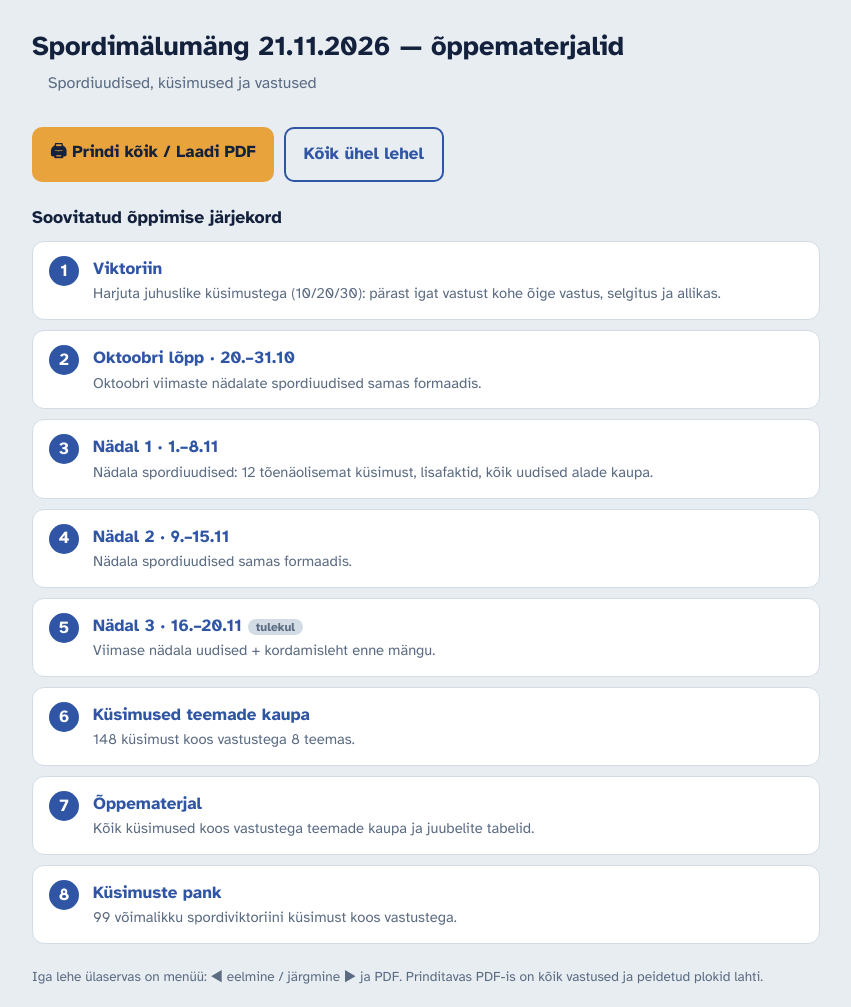
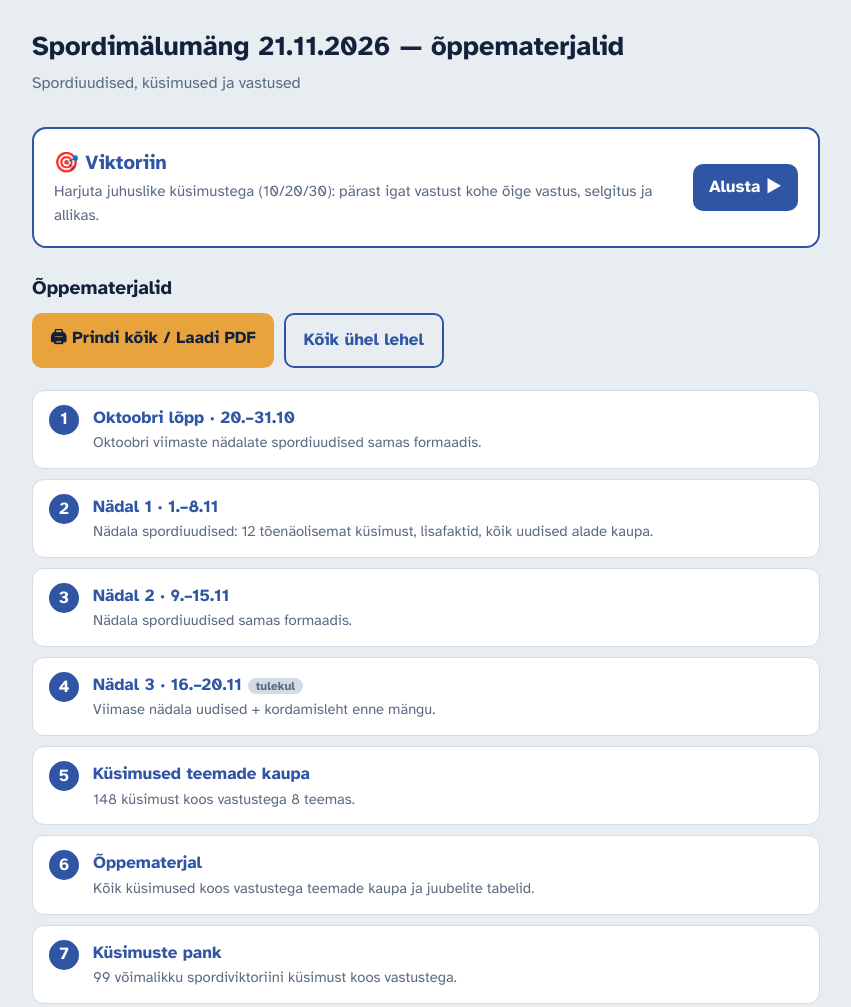
Before and after one commit to r1ek/malumang-2026, a plain HTML site: page index.html in a window 1280 px wide. Shown: the top 1007 px of the page, without its empty margins (214-1065 px from the left). Drawn offline with Linux system fonts and the light colour scheme.

Commit message:
Avaleht: viktoriin eraldi kastis; sõnajärg viktoriinis

```diff
--- a/index.html
+++ b/index.html
@@ -3,7 +3,7 @@
 <meta name="robots" content="noindex,nofollow"><link rel="icon" href="data:,"><link rel="preconnect" href="https://fonts.googleapis.com"><link rel="preconnect" href="https://fonts.gstatic.com" crossorigin><link href="https://fonts.googleapis.com/css2?family=Atkinson+Hyperlegible:ital,wght@0,400;0,700;1,400&display=swap" rel="stylesheet"><title>Spordimälumäng 21.11.2026 — õppematerjalid</title>
 <style>:root{color-scheme:light;--bg:#E7EDF1;--fg:#14213D;--mut:#5B6B82;--acc:#2F55A4;--line:#d3dce5;--card:#fff;--hi:#e8a33d;--ink:#14213D}
 *{box-sizing:border-box} body{margin:0;font:17px/1.55 "Atkinson Hyperlegible",system-ui,-apple-system,"Segoe UI",sans-serif;background:var(--bg);color:var(--fg)}
-header{padding:30px 16px 6px} header div{padding:0 16px} header div,main{max-width:820px;margin:auto}
+header{padding:30px 16px 6px} header>div{padding:0 16px} header>div,main{max-width:820px;margin:auto}
 h1{margin:0 0 8px;font-size:1.7rem;line-height:1.2} .info{color:var(--mut);font-size:1rem}
 main{padding:20px 16px 60px} .btns{display:flex;gap:10px;flex-wrap:wrap;margin:6px 0 22px}
 .btn{display:inline-block;padding:12px 18px;border-radius:10px;text-decoration:none;font-weight:700}
@@ -14,13 +14,17 @@ ol.m a{display:flex;gap:14px;align-items:flex-start;padding:14px 16px;color:inhe
 ol.m a:hover{border-color:var(--acc)} ol.m li:hover{border-color:var(--acc)}
 ol.m a::before{content:counter(m);flex:none;width:30px;height:30px;border-radius:50%;background:var(--acc);color:#fff;display:flex;align-items:center;justify-content:center;font-weight:700}
 .t{font-weight:700;color:var(--acc)} .d{color:var(--mut);font-size:.92rem} .soon{font-size:.75rem;background:var(--line);color:var(--mut);border-radius:999px;padding:1px 8px;margin-left:6px;font-weight:600}
-h2{font-size:1.1rem;margin:0 0 10px} .note{color:var(--mut);font-size:.85rem;margin-top:22px}
+h2{font-size:1.2rem;margin:26px 0 10px}
+.quiz{display:flex;gap:16px;align-items:center;justify-content:space-between;background:var(--card);border:2px solid var(--acc);border-radius:14px;padding:18px 20px;color:inherit;text-decoration:none;margin-top:6px}
+.quiz:hover{background:#f4f7fc} .qt{font-size:1.25rem;font-weight:700;color:var(--acc)} .qd{color:var(--mut);font-size:.95rem;margin-top:2px}
+.qb{flex:none;background:var(--acc);color:#fff;font-weight:700;border-radius:10px;padding:10px 16px} .note{color:var(--mut);font-size:.85rem;margin-top:22px}
 </style></head><body>
 <header><div><h1>Spordimälumäng 21.11.2026 — õppematerjalid</h1>
 <div class="info">Spordiuudised, küsimused ja vastused</div></div></header>
 <main>
+<a class="quiz" href="viktoriin.html"><div><div class="qt">🎯 Viktoriin</div><div class="qd">Harjuta juhuslike küsimustega (10/20/30): pärast igat vastust kohe õige vastus, selgitus ja allikas.</div></div><span class="qb">Alusta ▶</span></a>
+<h2>Õppematerjalid</h2>
 <div class="btns"><a class="btn p" href="koik-materjalid.pdf" target="_blank" rel="noopener">🖨 Prindi kõik / Laadi PDF</a><a class="btn s" href="koik.html">Kõik ühel lehel</a></div>
-<h2>Soovitatud õppimise järjekord</h2>
-<ol class="m"><li><a href="viktoriin.html"><div><div class="t">Viktoriin</div><div class="d">Harjuta juhuslike küsimustega (10/20/30): pärast igat vastust kohe õige vastus, selgitus ja allikas.</div></div></a></li><li><a href="nadal-0.html"><div><div class="t">Oktoobri lõpp · 20.–31.10</div><div class="d">Oktoobri viimaste nädalate spordiuudised samas formaadis.</div></div></a></li><li><a href="nadal-1.html"><div><div class="t">Nädal 1 · 1.–8.11</div><div class="d">Nädala spordiuudised: 12 tõenäolisemat küsimust, lisafaktid, kõik uudised alade kaupa.</div></div></a></li><li><a href="nadal-2.html"><div><div class="t">Nädal 2 · 9.–15.11</div><div class="d">Nädala spordiuudised samas formaadis.</div></div></a></li><li><a href="nadal-3.html"><div><div class="t">Nädal 3 · 16.–20.11<span class=soon>tulekul</span></div><div class="d">Viimase nädala uudised + kordamisleht enne mängu.</div></div></a></li><li><a href="teemad.html"><div><div class="t">Küsimused teemade kaupa</div><div class="d">148 küsimust koos vastustega 8 teemas.</div></div></a></li><li><a href="oppematerjal.html"><div><div class="t">Õppematerjal</div><div class="d">Kõik küsimused koos vastustega teemade kaupa ja juubelite tabelid.</div></div></a></li><li><a href="kusimuste-pank.html"><div><div class="t">Küsimuste pank</div><div class="d">99 võimalikku spordiviktoriini küsimust koos vastustega.</div></div></a></li></ol>
+<ol class="m"><li><a href="nadal-0.html"><div><div class="t">Oktoobri lõpp · 20.–31.10</div><div class="d">Oktoobri viimaste nädalate spordiuudised samas formaadis.</div></div></a></li><li><a href="nadal-1.html"><div><div class="t">Nädal 1 · 1.–8.11</div><div class="d">Nädala spordiuudised: 12 tõenäolisemat küsimust, lisafaktid, kõik uudised alade kaupa.</div></div></a></li><li><a href="nadal-2.html"><div><div class="t">Nädal 2 · 9.–15.11</div><div class="d">Nädala spordiuudised samas formaadis.</div></div></a></li><li><a href="nadal-3.html"><div><div class="t">Nädal 3 · 16.–20.11<span class=soon>tulekul</span></div><div class="d">Viimase nädala uudised + kordamisleht enne mängu.</div></div></a></li><li><a href="teemad.html"><div><div class="t">Küsimused teemade kaupa</div><div class="d">148 küsimust koos vastustega 8 teemas.</div></div></a></li><li><a href="oppematerjal.html"><div><div class="t">Õppematerjal</div><div class="d">Kõik küsimused koos vastustega teemade kaupa ja juubelite tabelid.</div></div></a></li><li><a href="kusimuste-pank.html"><div><div class="t">Küsimuste pank</div><div class="d">99 võimalikku spordiviktoriini küsimust koos vastustega.</div></div></a></li></ol>
 <p class="note">Iga lehe ülaservas on menüü: ◀ eelmine / järgmine ▶ ja PDF. Prinditavas PDF-is on kõik vastused ja peidetud plokid lahti.</p>
 </main></body></html>
```
Also changed, not shown: viktoriin.html (+15 -0 lines).
